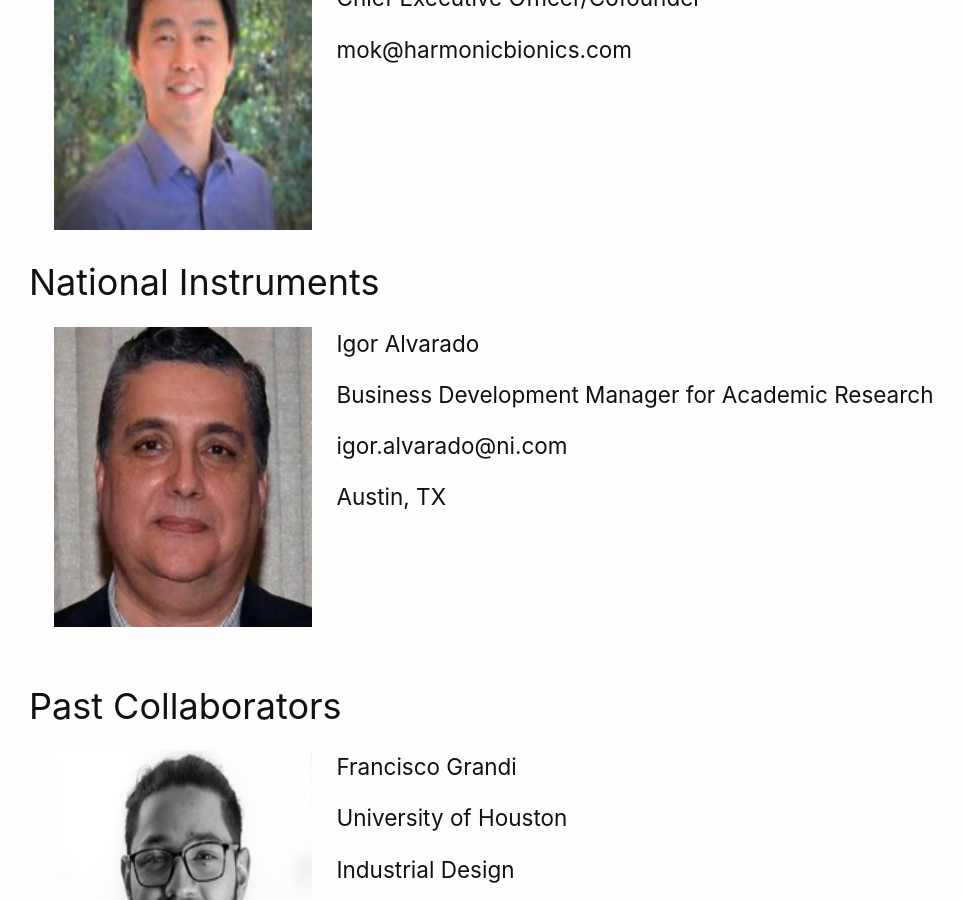
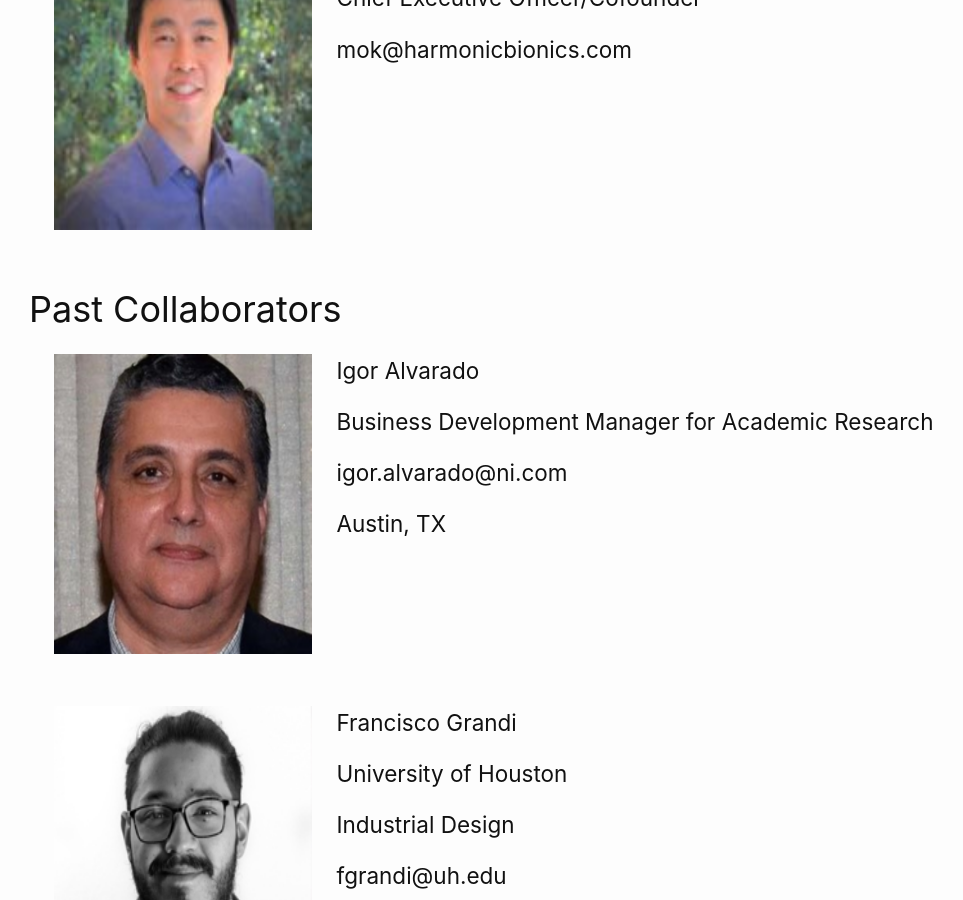
Before and after one commit to arcraik/neuroexo-website, a Jekyll site: the page built from people.md, in a window 1280 px wide and 900 px high, scrolled down 7581 px. Shown: the whole window, without its empty margins (96-1059 px from the left). Built offline with Jekyll 4.4.1, drawn with Linux system fonts in a browser that asks for light colours.

Commit message:
Update people.md

```diff
--- a/people.md
+++ b/people.md
@@ -557,7 +557,11 @@ University of Texas Health Science Center at Houston (UTHealth)</h4>
   <h4>Chief Executive Officer/Cofounder</h4>
   <h4>mok@harmonicbionics.com</h4>
 </div>
-<h2>National Instruments</h2>
+<br>
+
+
+<h2>Past Collaborators</h2>
+
 <div>
   <img class="peoplepic" src="/photos/igoralvarado.png" alt="Igor Alvarado" width="200" height="300"/>
   <h4>Igor Alvarado</h4>
```
Also changed, not shown: other parts of people.md (+0 -2 lines).
